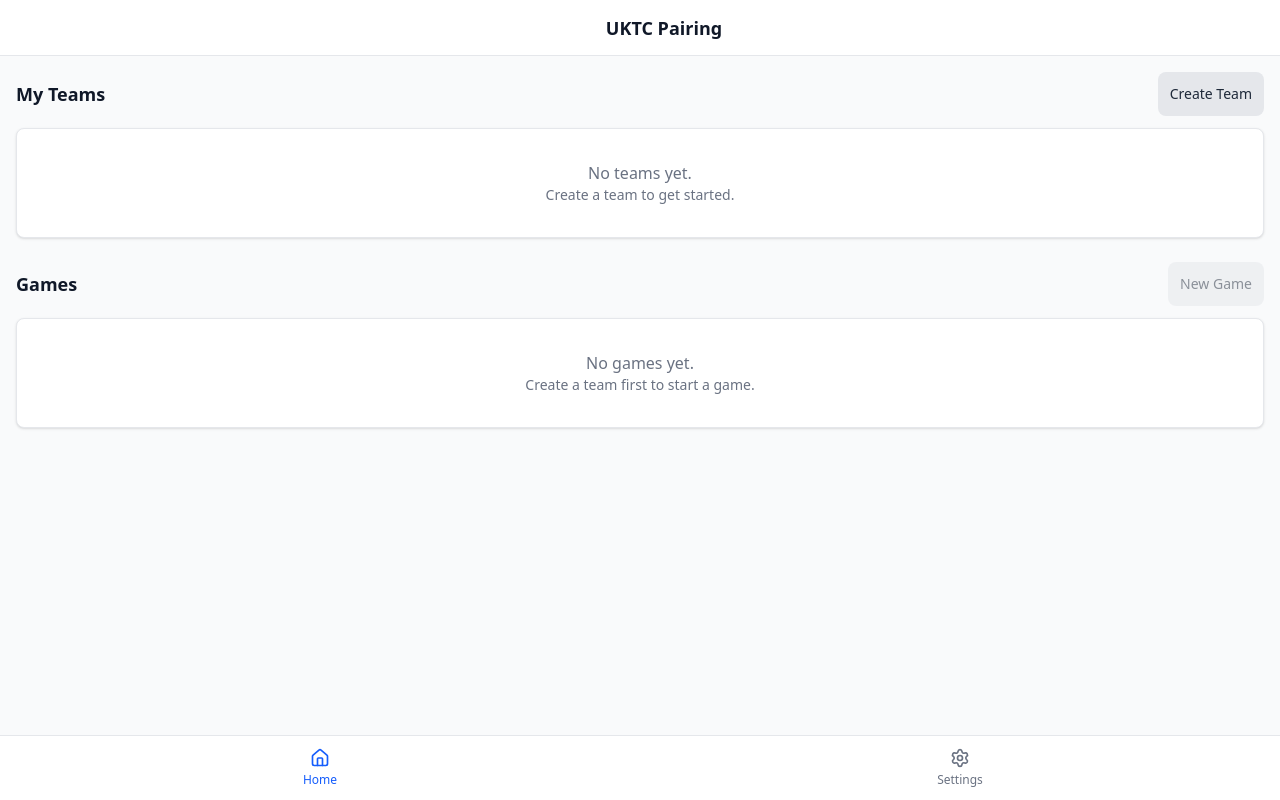
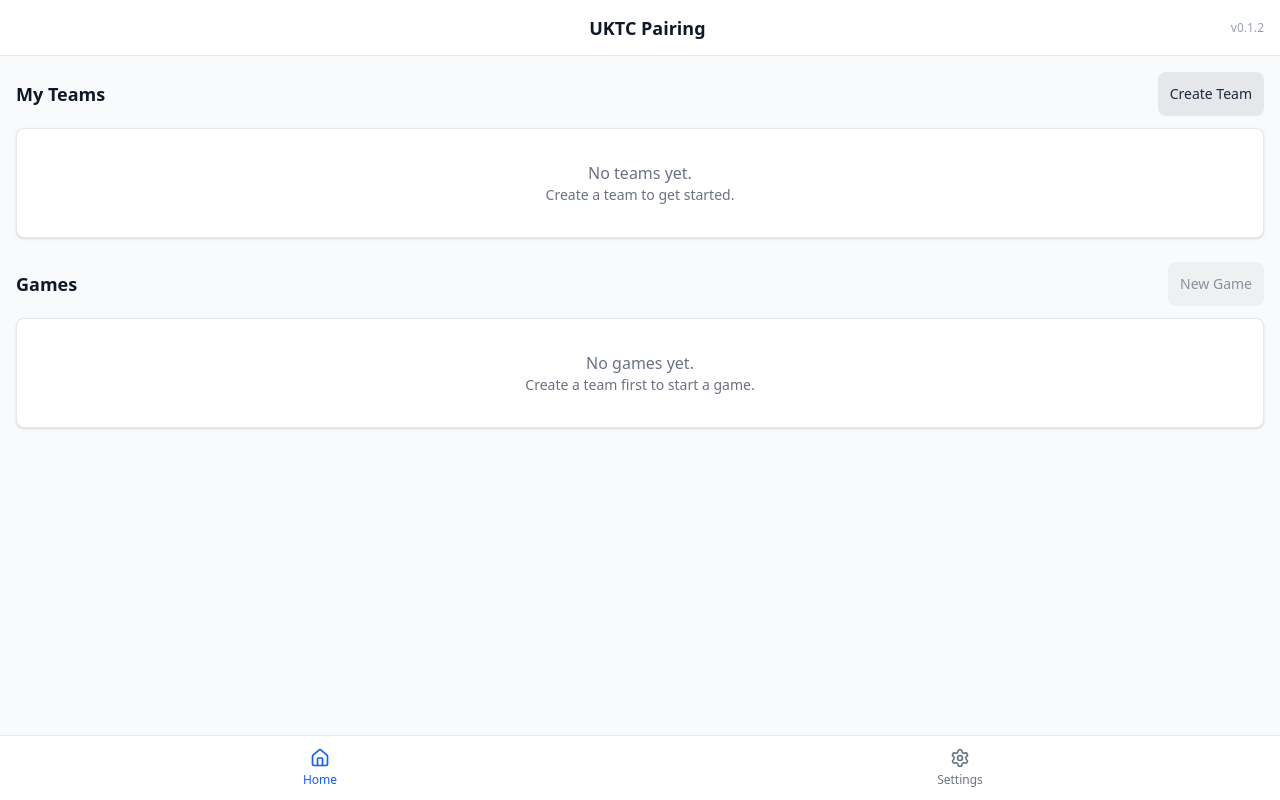
Before and after one commit to Edward-Muir/war-pairer, a React (Vite) app: page / in a window 1280 px wide. Built offline with nearby package versions, Linux system fonts and the light colour scheme.

Commit message:
feat: Add version number

```diff
--- a/src/pages/HomePage.tsx
+++ b/src/pages/HomePage.tsx
@@ -8,6 +8,7 @@ import { TeamCard } from '@/components/Cards/TeamCard';
 import { GameCard } from '@/components/Cards/GameCard';
 import { useTeamStore } from '@/store/teamStore';
 import { useGameStore } from '@/store/gameStore';
+import { APP_VERSION } from '@/version';
 
 export function HomePage() {
   const navigate = useNavigate();
@@ -66,7 +67,10 @@ export function HomePage() {
   };
 
   return (
-    <Layout title="UKTC Pairing">
+    <Layout
+      title="UKTC Pairing"
+      rightAction={<span className="text-xs text-gray-400">v{APP_VERSION}</span>}
+    >
       <div className="flex flex-col gap-6 p-4">
         {/* My Teams Section */}
         <section>
```
